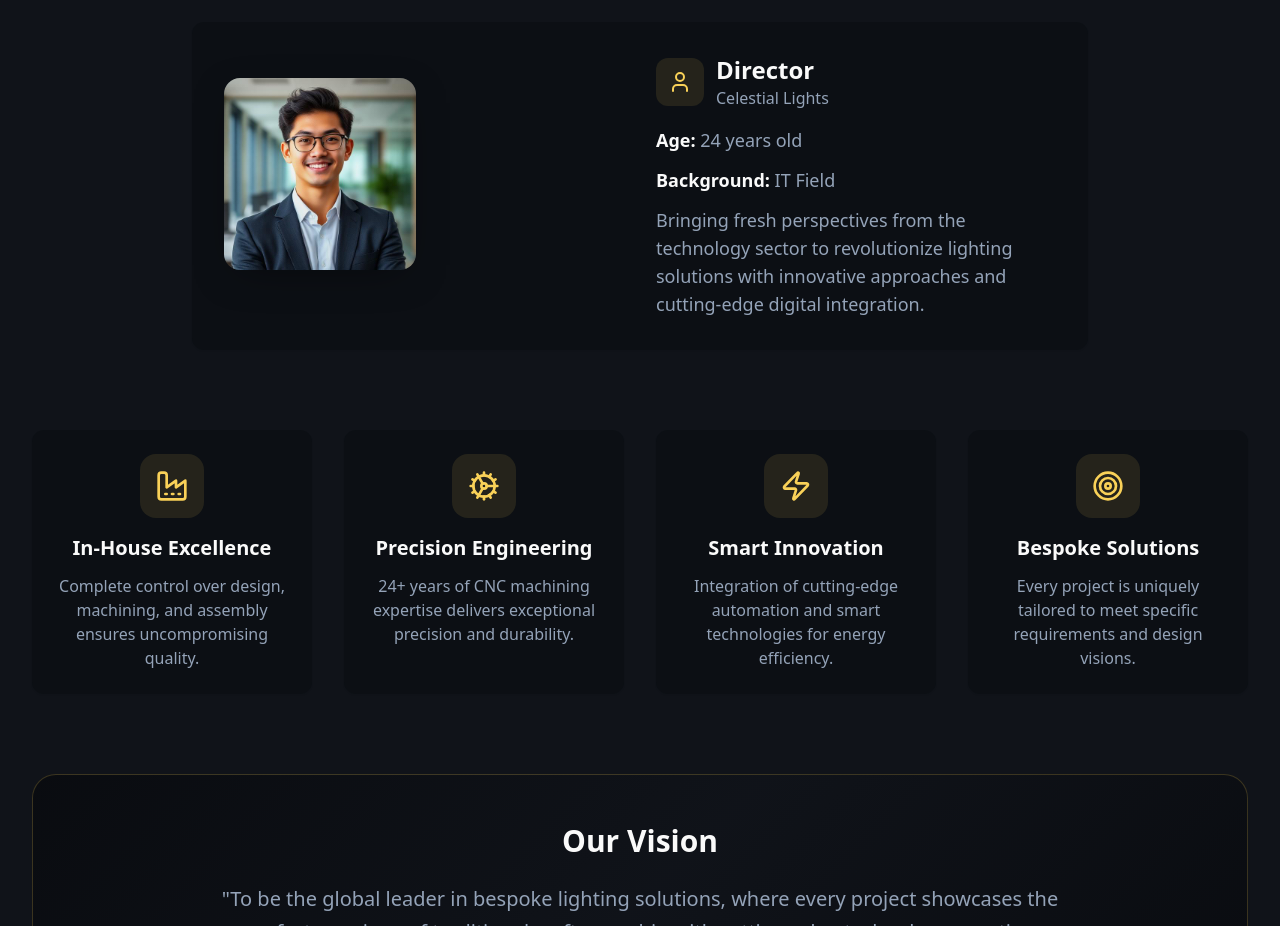
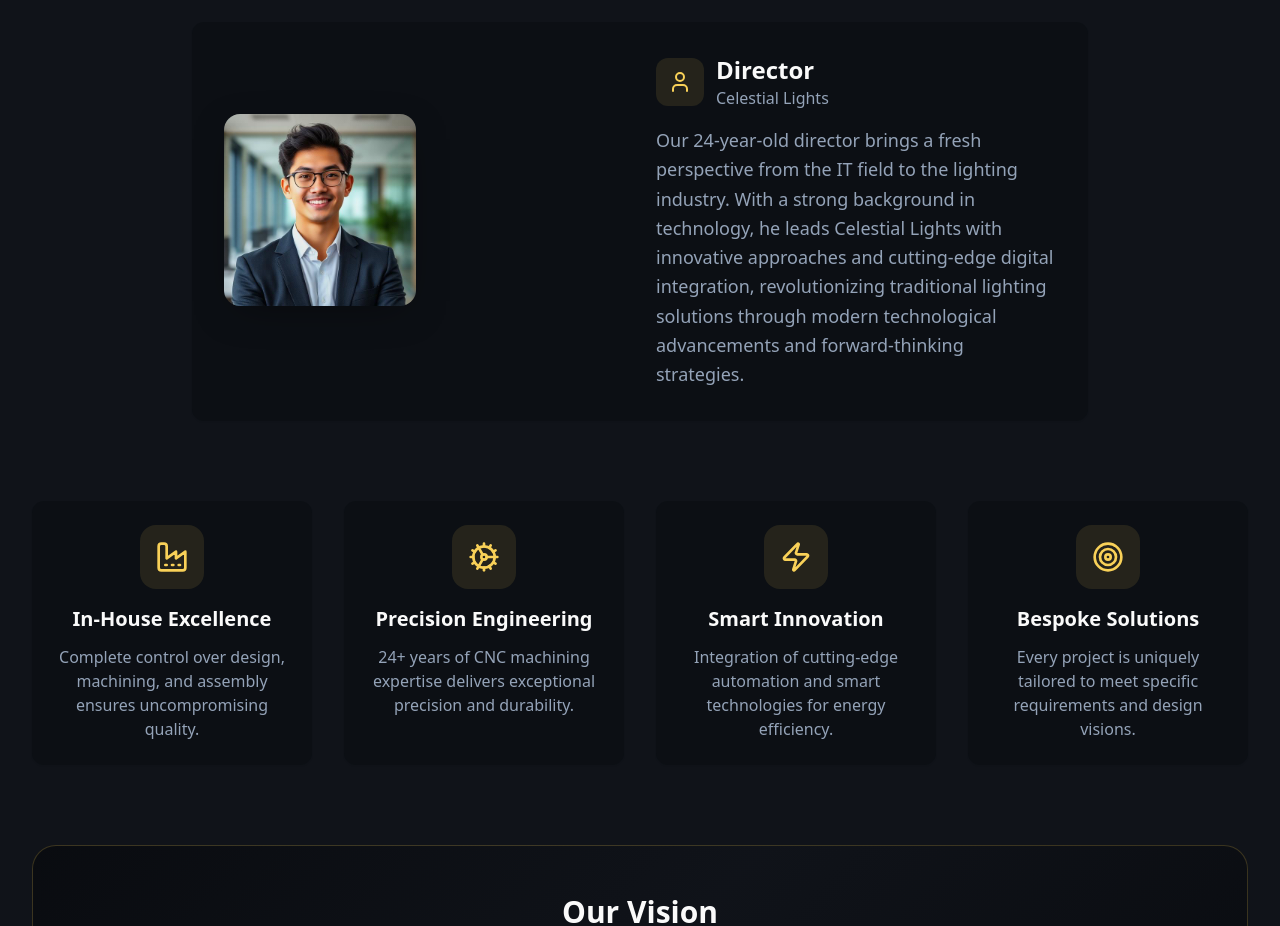
Before and after one commit to Shriyash05/celestiallights, a React (Vite) app: page / in a window 1280 px wide. Shown: the part 1740-2666 px from the top of the page. Built offline with nearby package versions, Linux system fonts and the light colour scheme; no server answers; the database is empty.

Commit message:
Refactor About Section
Update About Section to use paragraph format for director's information.

```diff
--- a/src/components/AboutSection.tsx
+++ b/src/components/AboutSection.tsx
@@ -109,16 +109,12 @@ const AboutSection = () => {
                       </div>
                     </div>
 
-                    <div className="space-y-3">
-                      <p className="text-lg text-muted-foreground">
-                        <span className="font-semibold text-foreground">Age:</span> 24 years old
-                      </p>
-                      <p className="text-lg text-muted-foreground">
-                        <span className="font-semibold text-foreground">Background:</span> IT Field
-                      </p>
-                      <p className="text-lg text-muted-foreground">
-                        Bringing fresh perspectives from the technology sector to revolutionize lighting solutions
-                        with innovative approaches and cutting-edge digital integration.
+                    <div className="space-y-4">
+                      <p className="text-lg text-muted-foreground leading-relaxed">
+                        Our 24-year-old director brings a fresh perspective from the IT field to the lighting industry.
+                        With a strong background in technology, he leads Celestial Lights with innovative approaches
+                        and cutting-edge digital integration, revolutionizing traditional lighting solutions through
+                        modern technological advancements and forward-thinking strategies.
                       </p>
                     </div>
                   </div>
```
